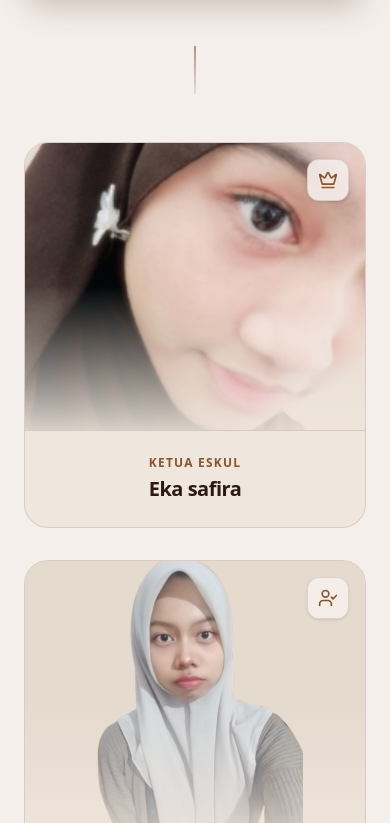
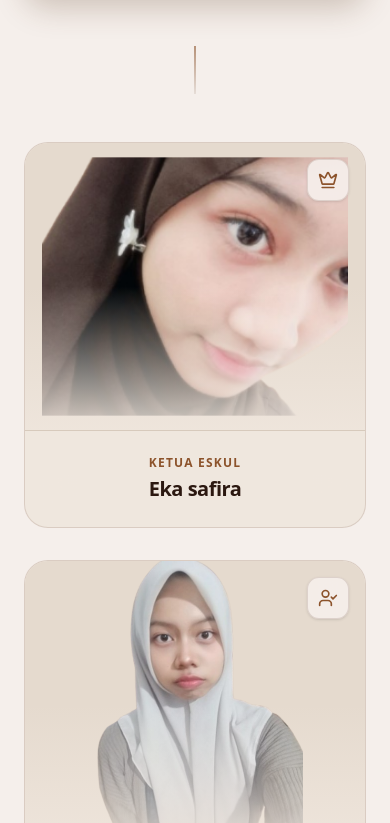
Before and after one commit to Nashzz741/tataboga, a Next.js app: page / in a window 390 px wide. Shown: the part 4401-5224 px from the top of the page. Built offline with nearby package versions, Linux system fonts and the light colour scheme.

Commit message:
tambah semua file proyekk

```diff
--- a/src/components/Struktur.tsx
+++ b/src/components/Struktur.tsx
@@ -32,7 +32,7 @@
       name: "Eka safira",
       role: "Ketua Eskul",
       image: "image.png",
-      transform: { scale: 1.2, x: "0%", y: "0%", fit: "cover" as const },
+      transform: { scale: 0.9, x: "0%", y: "0%", fit: "cover" as const },
       icon: <Crown className="w-5 h-5 text-[#8C532B]" />,
     },
     {
@@ -225,7 +225,7 @@
           <div className="w-0.5 h-12 bg-[#5C3A21]/10" />
 
           {/* ABSENSI (1-2) */}
-          <div className="grid grid-cols-1 md:grid-cols-2 gap-8 w-full max-w-3xl">
+          <div className="grid grid-cols-1 md:grid-cols-3 gap-8 w-full max-w-5xl">
             {structureData.absensi.map((item, index) => (
               <motion.div
                 key={index}
```
